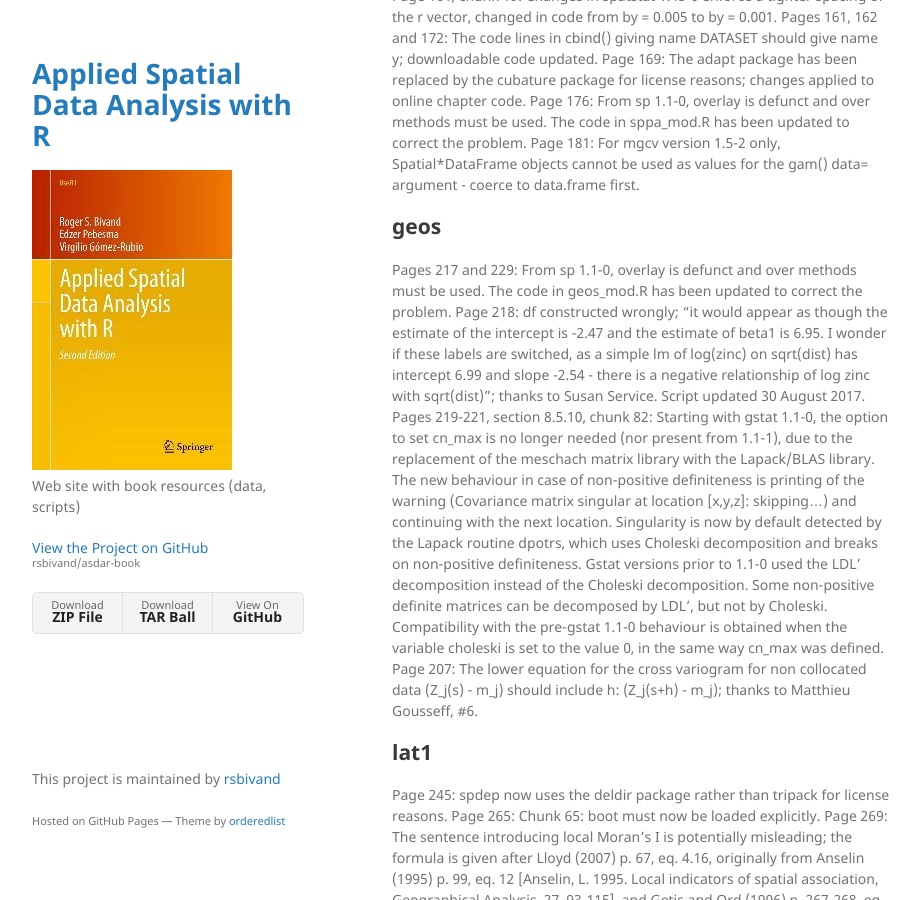
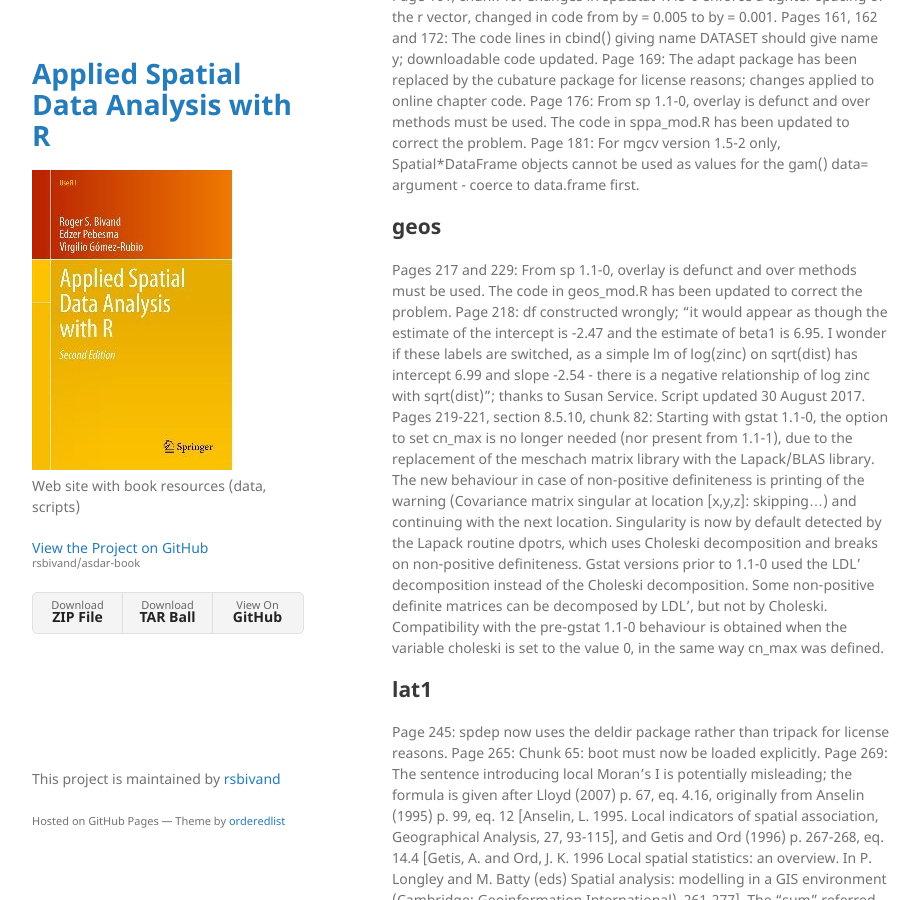
Before and after one commit to rsbivand/asdar-book, a Jekyll site: the page built from docs/book_errata.md, in a window 1280 px wide and 900 px high, scrolled down 1658 px. Shown: the whole window, without its empty margins (178-1098 px from the left). Built offline with Jekyll 4.4.1, drawn with Linux system fonts in a browser that asks for light colours; our own code applies the rules of GitHub Pages for plain Markdown files.

Commit message:
Revise book errata for geos and lat1 sections
Updated errata for geos and lat1 sections with corrections and clarifications.

```diff
--- a/docs/book_errata.md
+++ b/docs/book_errata.md
@@ -52,7 +52,7 @@
 Pages 217 and 229: From sp 1.1-0, overlay is defunct and over methods must be used. The code in geos\_mod.R has been updated to correct the problem.
 Page 218: df constructed wrongly; "it would appear as though the estimate of the intercept is -2.47 and the estimate of beta1 is 6.95.  I wonder if these labels are switched, as a simple lm of log(zinc) on sqrt(dist) has intercept 6.99 and slope -2.54 - there is a negative relationship of log zinc with sqrt(dist)"; thanks to Susan Service. Script updated 30 August 2017.
 Pages 219-221, section 8.5.10, chunk 82: Starting with gstat 1.1-0, the option to set cn\_max is no longer needed (nor present from 1.1-1), due to the replacement of the meschach matrix library with the Lapack/BLAS library. The new behaviour in case of non-positive definiteness is printing of the warning (Covariance matrix singular at location [x,y,z]: skipping...) and continuing with the next location. Singularity is now by default detected by the Lapack routine dpotrs, which uses Choleski decomposition and breaks on non-positive definiteness. Gstat versions prior to 1.1-0 used the LDL' decomposition instead of the Choleski decomposition. Some non-positive definite matrices can be decomposed by LDL', but not by Choleski. Compatibility with the pre-gstat 1.1-0 behaviour is obtained when the variable choleski is set to the value 0, in the same way cn\_max was defined.
-Page 207: The lower equation for the cross variogram for non collocated data (Z_j(s) - m_j) should include h: (Z_j(s+h) - m_j); thanks to Matthieu Gousseff, #6.
+
 
 ## lat1
 Page 245: spdep now uses the deldir package rather than tripack for license reasons.
```
